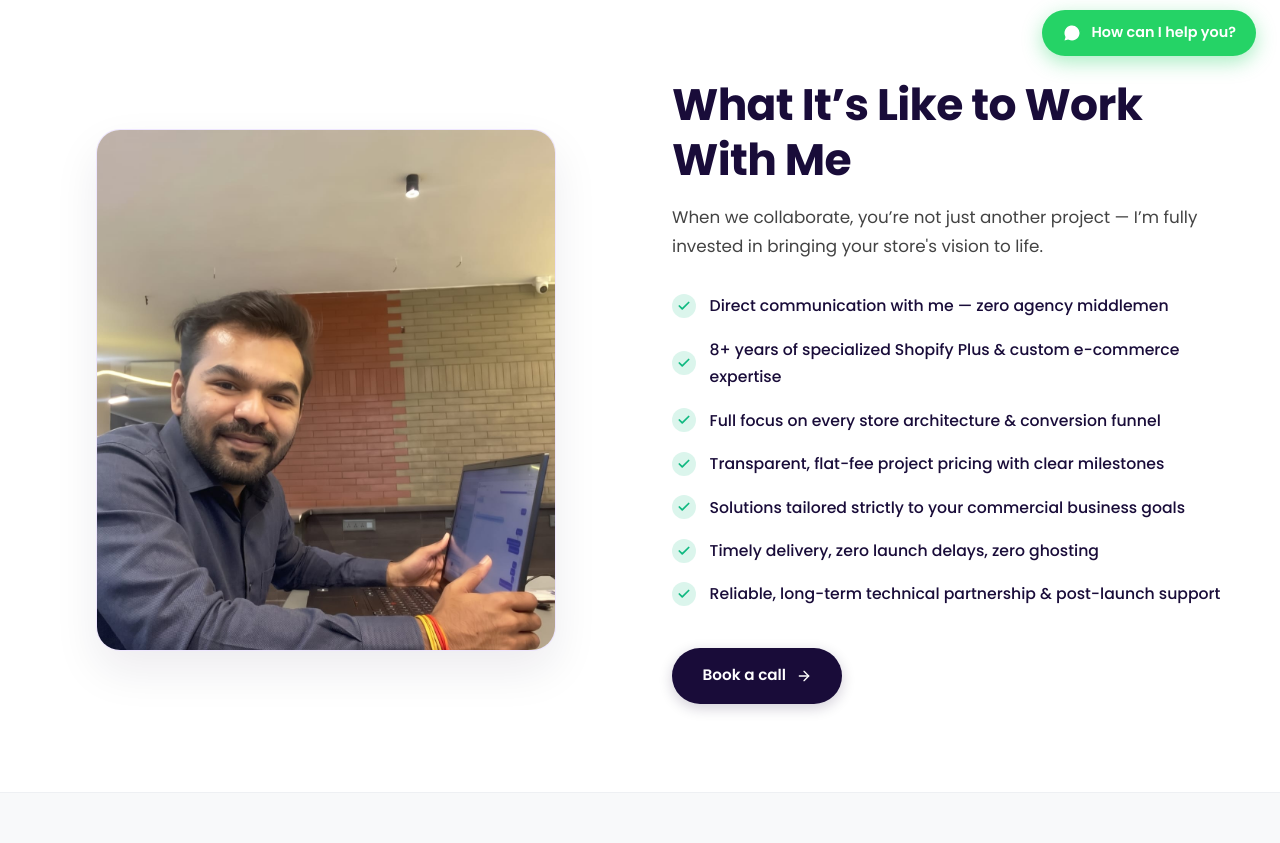
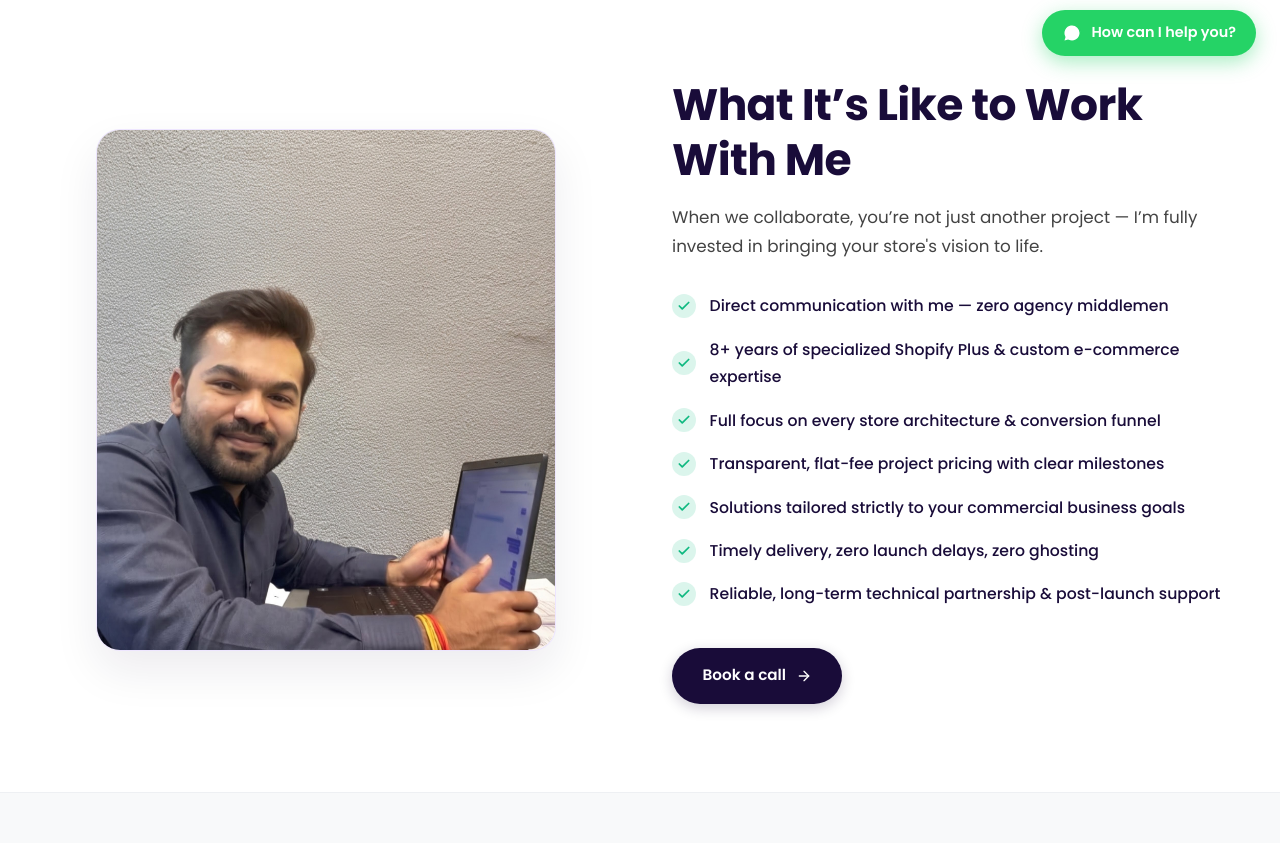
Before and after one commit to degreeHolderxqf/Himanshusoni, a React (Vite) app: page / in a window 1280 px wide. Shown: the part 720-1563 px from the top of the page. Built offline with nearby package versions, Linux system fonts and the light colour scheme; no server answers.

Commit message:
image update

```diff
--- a/src/pages/HomePage.jsx
+++ b/src/pages/HomePage.jsx
@@ -147,7 +147,7 @@ export default function HomePage() {
                 margin: '0 auto'
               }}>
                 <img
-                  src="/assets/MY-Profile.jpeg"
+                  src="/assets/info-banner.png"
                   alt="Himanshu Soni — Freelance Shopify Developer and Shopify Plus Specialist"
                   loading="lazy"
                   decoding="async"
```
Also changed, not shown: public/assets/info-banner.png (added).
